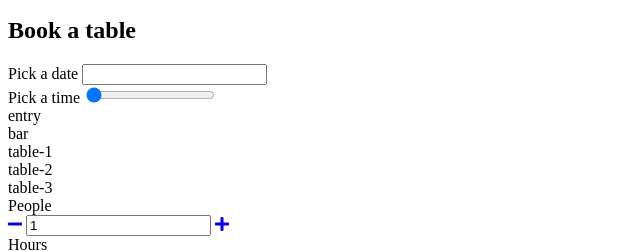
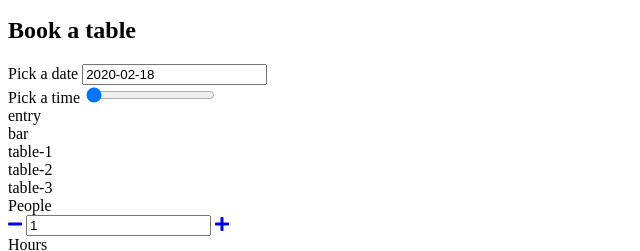
Before and after one commit to marcho4917/project-pizzeria, a website with bundled scripts: page src/index.html in a window 1280 px wide. Shown: the part 273-524 px from the top of the page, 0-640 px from the left. Built offline with nearby package versions, Linux system fonts and the light colour scheme; files whose address does not match are found by name.

Commit message:
add functionality - date picker

```diff
--- a/package.json
+++ b/package.json
@@ -30,6 +30,7 @@
     "author": "",
     "license": "ISC",
     "dependencies": {
+        "flatpickr": "^4.6.3",
         "json-server": "^0.15.1"
     },
     "devDependencies": {
--- a/src/index.html
+++ b/src/index.html
@@ -5,6 +5,7 @@
   <meta name="viewport" content="width=device-width, initial-scale=1.0">
   <meta http-equiv="X-UA-Compatible" content="ie=edge">
   <title>Pizzeria</title>
+  <link rel="stylesheet" href="https://cdn.jsdelivr.net/npm/flatpickr/dist/flatpickr.min.css">
   <link href="https://fonts.googleapis.com/css?family=Lato:400,300i,700%7COswald:300,500,700&amp;subset=latin-ext" rel="stylesheet">
   <link href="https://use.fontawesome.com/releases/v5.7.2/css/all.css" rel="stylesheet">
   <link rel="stylesheet" href="css/style.css">
@@ -241,6 +242,7 @@
     </article> <!-- .product -->
   </script>
 
+  <script src="https://cdn.jsdelivr.net/npm/flatpickr"></script>
   <script src="https://cdnjs.cloudflare.com/ajax/libs/handlebars.js/4.1.0/handlebars.min.js"></script>
   <script src="js/app.js" type="module"></script>
 </body>
--- a/src/js/components/Booking.js
+++ b/src/js/components/Booking.js
@@ -1,6 +1,7 @@
 import {utils} from '../utils.js';
 import {templates, select} from '../settings.js';
 import AmountWidget from './AmountWidget.js';
+import DatePicker from './DatePicker.js';
 
 class Booking {
   constructor(bookingContainer) {
@@ -21,6 +22,7 @@ class Booking {
     bookingContainer.appendChild(thisBooking.dom.wrapper);
     thisBooking.dom.peopleAmount = thisBooking.dom.wrapper.querySelector(select.booking.peopleAmount);
     thisBooking.dom.hoursAmount = thisBooking.dom.wrapper.querySelector(select.booking.hoursAmount);
+    thisBooking.dom.datePicker = thisBooking.dom.wrapper.querySelector(select.widgets.datePicker.wrapper);
   }
 
   initWidgets () {
@@ -28,6 +30,7 @@ class Booking {
 
     thisBooking.peopleAmount = new AmountWidget(thisBooking.dom.peopleAmount);
     thisBooking.hoursAmount = new AmountWidget(thisBooking.dom.hoursAmount);
+    thisBooking.datePicker = new DatePicker(thisBooking.dom.datePicker);
   }
 }
 
--- /dev/null
+++ b/src/js/components/DatePicker.js
@@ -0,0 +1,53 @@
+import  BaseWidget from './BaseWidget.js';
+import { utils } from '../utils.js';
+import { select, settings } from '../settings.js';
+
+class DatePicker extends BaseWidget{
+  constructor(wrapper) {
+
+    super(wrapper, utils.dateToStr(new Date()));
+    const thisWidget = this;
+
+    thisWidget.dom.input = thisWidget.dom.wrapper.querySelector(select.widgets.datePicker.input);
+
+    thisWidget.initPlugin();
+  }
+
+  initPlugin() {
+    const thisWidget = this;
+
+    thisWidget.minDate = new Date(thisWidget.value);
+    thisWidget.maxDate = utils.addDays(thisWidget.minDate, settings.datePicker.maxDaysInFuture);
+
+    flatpickr(thisWidget.dom.input, {
+      defaultDate: thisWidget.minDate,
+      minDate: thisWidget.minDate,
+      maxDate: thisWidget.maxDate,
+      locale: {
+        firstDayOfWeek: 1 // start week on Monday
+      },
+      disable: [
+        function(date) {
+          return (date.getDay() === 1);
+        }
+      ],
+      onChange: function(selectedDates, dateStr) {
+        thisWidget.value = dateStr;
+      }
+    });
+  }
+
+  parseValue(newValue) {
+    return newValue;
+  }
+
+  isValid() {
+    return true;
+  }
+
+  renderValue() {
+
+  }
+}
+
+export default DatePicker;
```
Also changed, not shown: .eslintrc.json, 1 other file.
